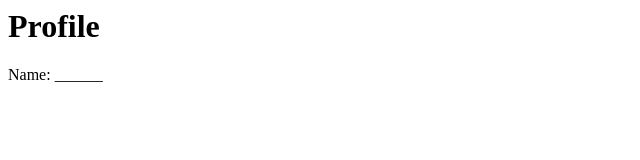
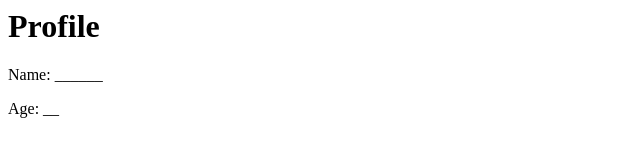
Before and after one commit to sheern/gocode-intro, a plain HTML site: page index.html in a window 1280 px wide. Shown: the full height of the page, 0-640 px from the left. Drawn offline with Linux system fonts and the light colour scheme.

Commit message:
Add age placeholder

```diff
--- a/index.html
+++ b/index.html
@@ -2,5 +2,6 @@
     <body>
         <h1>Profile</h1>
         <p>Name: ______</p>
+        <p>Age: __</p>
     </body>
 </html>
```
